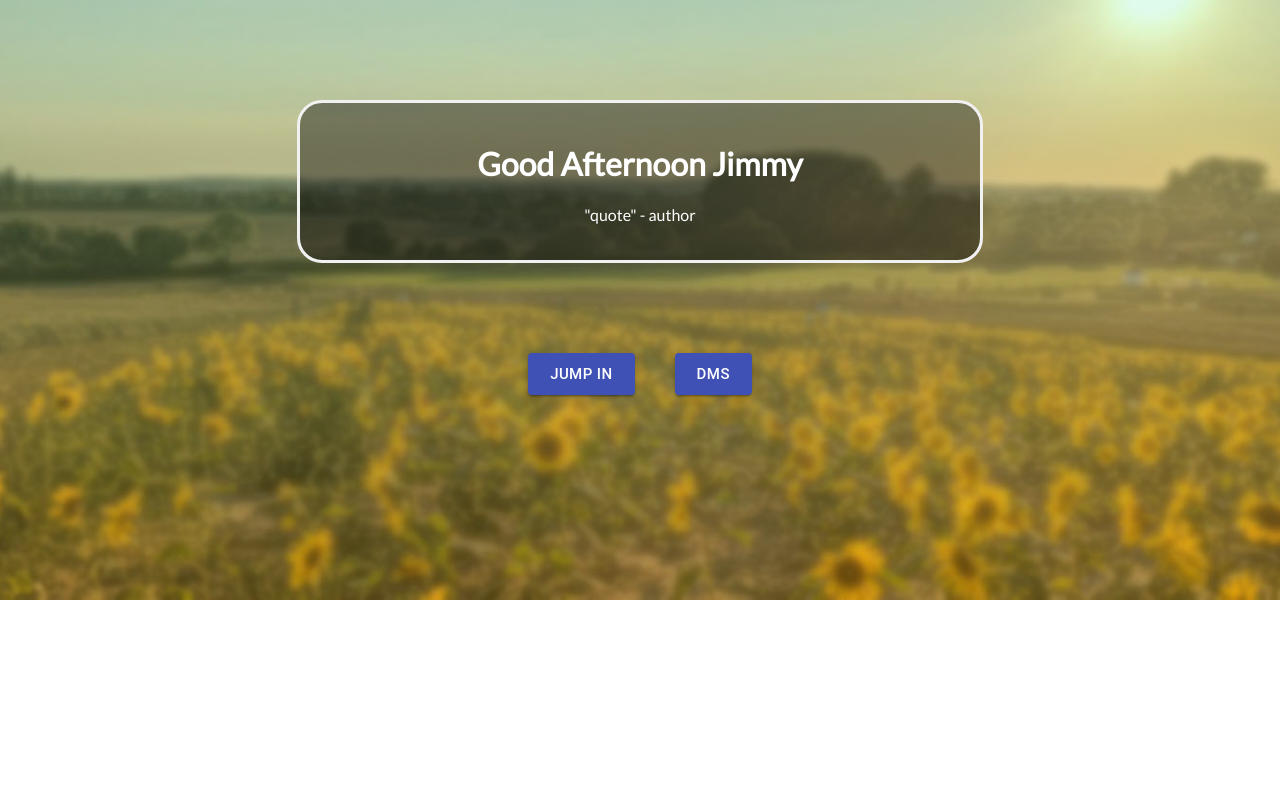
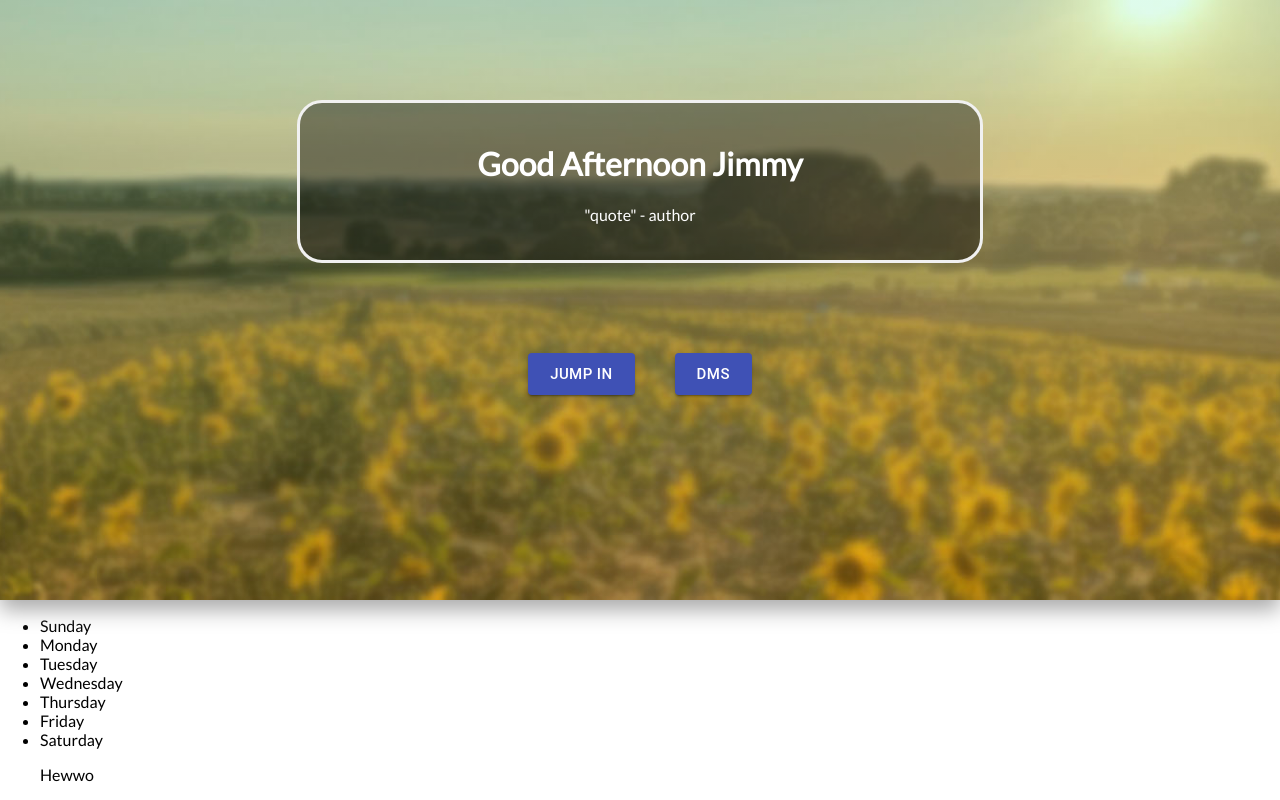
Before and after one commit to Team-25/Mynd, a React (Create React App) app in the folder Frontend/mynd/: page /home in a window 1280 px wide. Shown: the part 200-1000 px from the top of the page. Before the commit the page ends 800 px from the top, so only its background shows below. Built offline with nearby package versions, Linux system fonts and the light colour scheme; no server answers.

Commit message:
[add] Added User Calendar Class and imports

```diff
--- a/Frontend/mynd/package.json
+++ b/Frontend/mynd/package.json
@@ -7,6 +7,7 @@
     "@testing-library/jest-dom": "^5.11.10",
     "@testing-library/react": "^11.2.6",
     "@testing-library/user-event": "^12.8.3",
+    "date-fns": "^2.19.0",
     "node-sass": "^5.0.0",
     "react": "^17.0.2",
     "react-dom": "^17.0.2",
--- a/Frontend/mynd/src/App.tsx
+++ b/Frontend/mynd/src/App.tsx
@@ -3,7 +3,7 @@ import "./App.scss";
 import Home from './pages/Home';
 import StudentReviewsPage from './components/Homepage/StudentReviews/student-reviews';
 import HeroSection from './components/Homepage/HeroSection/user-hero-section';
-
+import UserCalendar from './components/Calendar/user-calendar';
 import NotFound from './pages/404';
 
 function App() {
@@ -12,6 +12,7 @@ function App() {
       <Switch>
         <Route path="/home">
           <HeroSection name="Jimmy"/>
+          <UserCalendar />
         </Route>
         <Route exact path="/">
           {/* TODO If user logged in show Home-user, otherwise Home */}
--- /dev/null
+++ b/Frontend/mynd/src/components/Calendar/user-calendar.tsx
@@ -0,0 +1,42 @@
+import React from "react"
+
+interface IProps {
+
+}
+
+interface IState {
+    currentDate: Date;
+}
+
+class Calendar extends React.Component<IProps> {
+    constructor(props: IProps) {
+        super(props);
+    }
+
+    state: IState = {
+        currentDate: new Date(),
+    }
+
+    render() {
+        return (
+            <div className="calendar-container">
+                <ul className="weekdays">
+                    <li className="day-name" key="Sun">Sunday</li>
+                    <li className="day-name" key="Mon">Monday</li>
+                    <li className="day-name" key="Tue">Tuesday</li>
+                    <li className="day-name" key="Wed">Wednesday</li>
+                    <li className="day-name" key="Thu">Thursday</li>
+                    <li className="day-name" key="Fri">Friday</li>
+                    <li className="day-name" key="Sat">Saturday</li>
+                </ul>
+                <div className="calendar-grid">
+                    <ol className="day">
+                        Hewwo
+                    </ol>
+                </div>
+            </div>
+
+        )
+    }
+}
+export default Calendar;
```
Also changed, not shown: 1 other file (tests, documents, lock files or other folders).
